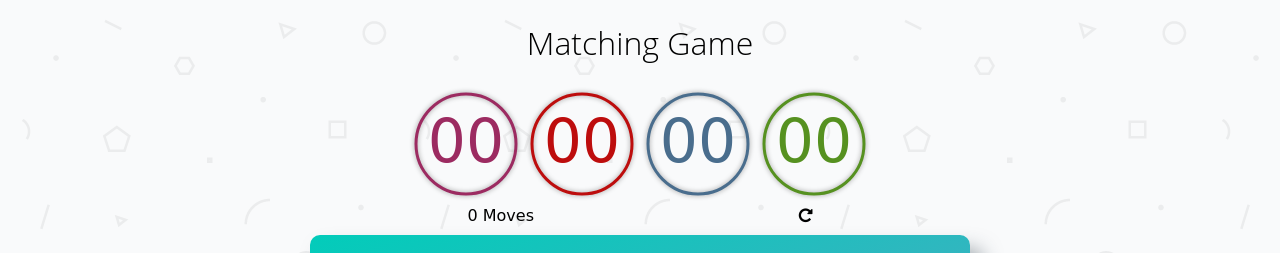
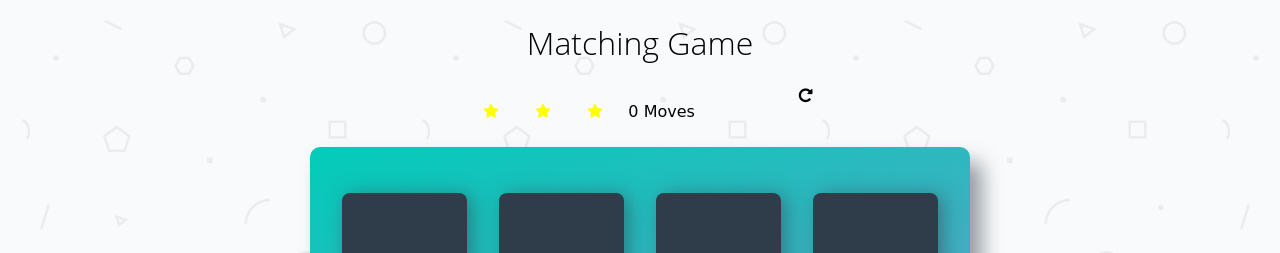
Before and after one commit to avalos010/memory-game-udacity, a plain HTML site: page index.html in a window 1280 px wide. Shown: the top 253 px of the page. Drawn offline with nearby package versions, Linux system fonts and the light colour scheme; a web font is replaced by a local one.

Commit message:
updated classes

```diff
--- a/index.html
+++ b/index.html
@@ -14,15 +14,15 @@
     <div class="container">
         <header>
             <h1>Matching Game</h1>
-             <div id="timer"> </div>
+             <div class="timer"> </div>
         </header>
 
         <section class="score-panel">
-    <!--     	<ul class="stars">
-        		<li><i class="fa fa-star"></i></li>
-        		<li><i class="fa fa-star"></i></li>
-        		<li><i class="fa fa-star"></i></li>
-        	</ul> -->
+        	<ul class="stars">
+        		<li><i class="fa fa-star star-one"></i></li>
+        		<li><i class="fa fa-star star-two"></i></li>
+        		<li><i class="fa fa-star star-three"></i></li>
+        	</ul>
 
         	<span class="moves">0</span> Moves
 
@@ -88,9 +88,10 @@
     </div>
         <h3>Your Overall Progress</h3>
         <div id="overall-score">
-            <ul class="stars"></ul>
+
         </div>
         <button class="close-modal">Close</button>
+        <button class="resetbtn">Reset</button>
 
    </div>
     <script
```
